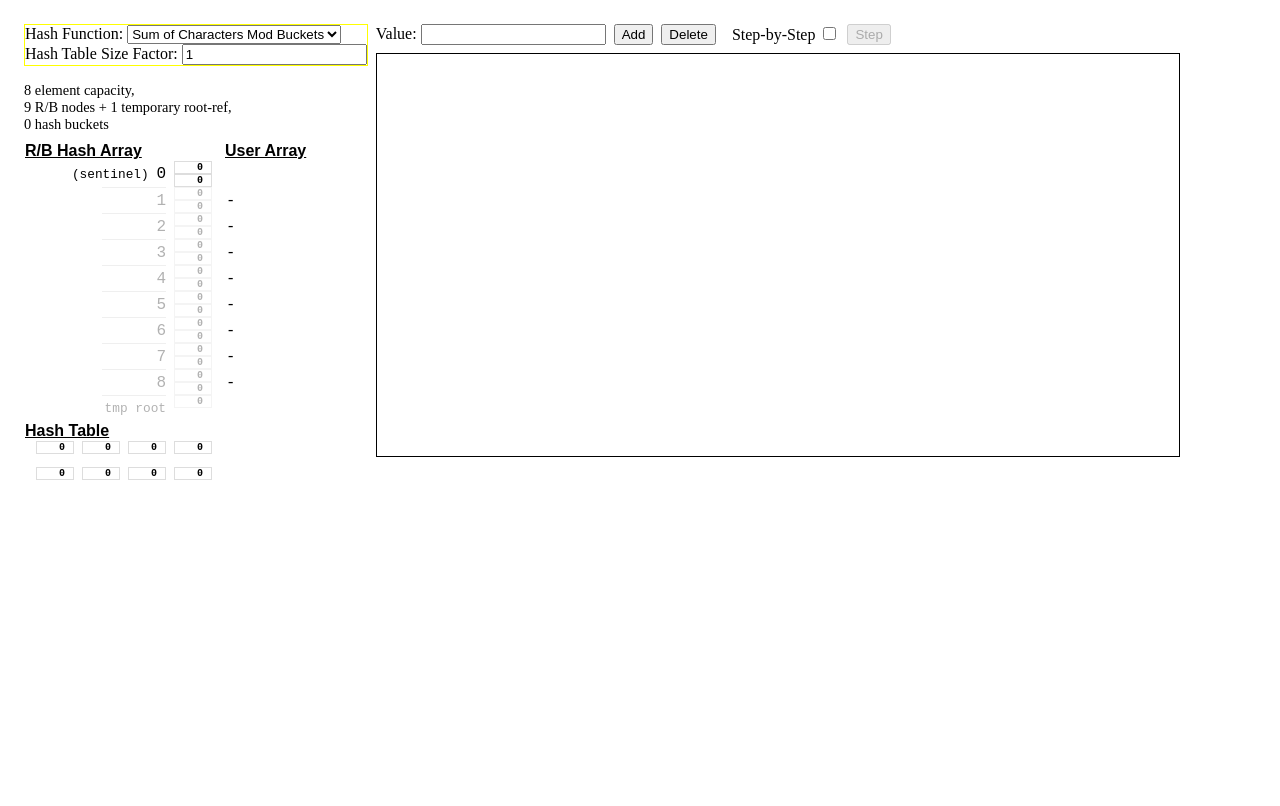
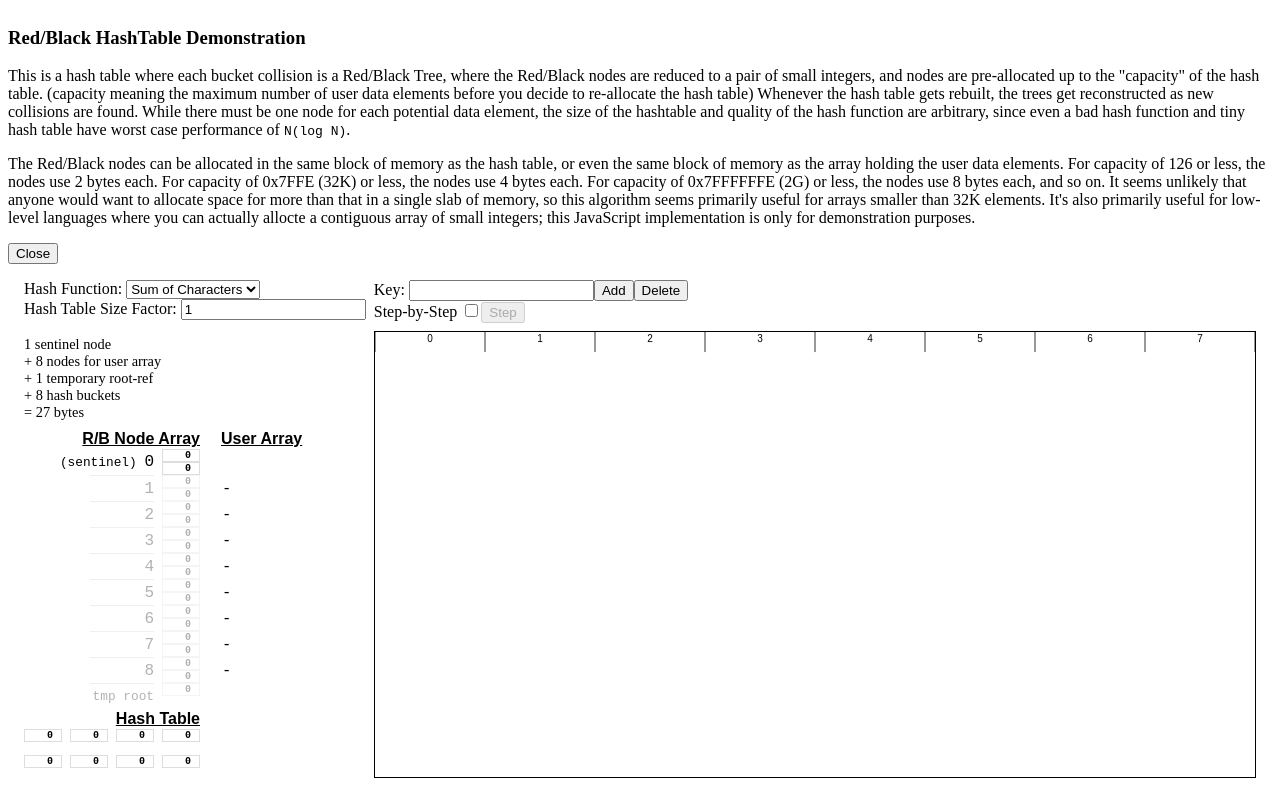
Before and after one commit to nrdvana/RBHash, a Vue app in the folder js_demo/: page / in a window 1280 px wide. Shown: the top 806 px of the page. Built offline with nearby package versions, Linux system fonts and the light colour scheme.

Commit message:
Fix various event watcher problems, and improve rendering

```diff
--- a/js_demo/src/App.vue
+++ b/js_demo/src/App.vue
@@ -1,12 +1,10 @@
 <script setup>
-import { ref } from 'vue'
+import { ref, watch } from 'vue'
 import RBHashArrayView from './component/RBHashArrayView.vue'
 import RBHashVisualizer from './component/RBHashVisualizer.vue'
 import RBHash from './RBHash.js'
 
-const user_array= ref([])
-const rbhash= ref(new RBHash(8, 8))
-
+const show_description= ref(true)
 const hashtable_size_factor= ref(1.0)
 const hash_function= ref('sum')
 const enable_step= ref(false);
@@ -16,11 +14,56 @@ const vis= ref(null);
 
 const messages= ref([]);
 
+const user_array= ref([])
+const rbhash= ref(recreate_rbhash(8))
+
+watch([ hashtable_size_factor, hash_function ], () => {
+   rbhash.value= recreate_rbhash(rbhash.value.capacity)
+});
+
 function hashfunc(str) {
+   if (hash_function.value == 'sum') {
+      let x= 0;
+      for (let i= 0; i < str.length; i++)
+         x += str.codePointAt(i);
+      return x;
+   }
+   if (hash_function.value == 'murmur') {
+      // This is (mostly) MurmurHash32 by Austin Appleby, simplified for JavaScript
+      // https://github.com/aappleby/smhasher/blob/master/src/MurmurHash3.cpp#L94
+      let hash= 0;
+      let bytes= new Array(str.length);
+      for (let i= 0; i < str.length; i++) {
+         let cp= str.codePointAt(i);
+         while (cp) {
+            bytes.push(cp & 0xFF);
+            cp >>= 8;
+         }
+      }
+      while (bytes.length & 3)
+         bytes.push(0);
+      for (let i= 0; i < bytes.length / 4; i++) {
+         let k1= (bytes[i+3] << 24) | (bytes[i+2] << 16)
+            | (bytes[i+1] << 8) | bytes[i];
+         k1 *= 0xcc9e2d51;
+         k1 = (k1 << 15) | (k1 >> 17);
+         k1 *= 0x1b873593;
+         hash ^= k1;
+         hash= (hash << 13) | (hash >> 19);
+         hash= hash * 5 + 0xe6546b64;
+      }
+      hash ^= str.length;
+      hash ^= hash >> 16;
+      hash *= 0x85ebca6b;
+      hash ^= hash >> 13;
+      hash *= 0xc2b2ae35;
+      hash ^= hash >> 16;
+      return hash;
+   }
    return 0;
 }
 
-function resize_rbhash(new_capacity) {
+function recreate_rbhash(new_capacity) {
    let n_buckets= parseInt(new_capacity * parseFloat(hashtable_size_factor.value));
    let new_rbh= new RBHash(new_capacity, n_buckets);
    new_rbh.batch_insert(
@@ -28,7 +71,7 @@ function resize_rbhash(new_capacity) {
       (i) => hashfunc(user_array.value[i-1]),
       (i,j) => user_array.value[i-1].localeCompare(user_array.value[j-1])
    )
-   rbhash.value= new_rbh
+   return new_rbh;
 }
 
 let step_promise;
@@ -58,7 +101,7 @@ async function add_value() {
    try {
       let value= next_key.value;
       if (user_array.value.length >= rbhash.value.capacity)
-         resize_rbhash(rbhash.value.capacity? rbhash.value.capacity*2 : 16);
+         rbhash.value= recreate_rbhash(rbhash.value.capacity? rbhash.value.capacity*2 : 16);
       let ins_found= await rbhash.value.insert(
          user_array.value.length+1,
          hashfunc(value),
@@ -80,35 +123,61 @@ async function add_value() {
 function delete_value(value) {
 }
 
-resize_rbhash(8);
 </script>
 
 <template>
+   <h3>Red/Black HashTable Demonstration</h3>
+   <div :class="'description' + (show_description? '' : ' collapse')">
+      <p>This is a hash table where each bucket collision is a Red/Black Tree, where the Red/Black
+      nodes are reduced to a pair of small integers, and nodes are pre-allocated up to
+      the "capacity" of the hash table.  (capacity meaning the maximum number of user
+      data elements before you decide to re-allocate the hash table)
+      Whenever the hash table gets rebuilt, the trees get reconstructed as new collisions
+      are found.  While there must be one node for each potential data element, the size of the
+      hashtable and quality of the hash function are arbitrary, since even a bad hash function
+      and tiny hash table have worst case performance of <code>N(log N)</code>.
+      </p>
+      <p>The Red/Black nodes can be allocated in the same block of memory as the hash
+      table, or even the same block of memory as the array holding the user data elements.
+      For capacity of 126 or less, the nodes use 2 bytes each.  For capacity of 0x7FFE (32K)
+      or less, the nodes use 4 bytes each.  For capacity of 0x7FFFFFFE (2G) or less, the nodes
+      use 8 bytes each, and so on.  It seems unlikely that anyone would want to allocate
+      space for more than that in a single slab of memory, so this algorithm seems primarily
+      useful for arrays smaller than 32K elements.  It's also primarily useful for low-level
+      languages where you can actually allocte a contiguous array of small integers; this
+      JavaScript implementation is only for demonstration purposes.
+      </p>
+      <button @click="show_description=false">Close</button>
+   </div>
    <div class="app">
-      <div>
+      <div style="flex-grow: 0">
          <div class="config">
             <label>Hash Function:
-               <select name="hash_function">
-               <option value="sum">Sum of Characters Mod Buckets</option>
+               <select name="hash_function" v-model="hash_function">
+               <option value="murmur">MurmurHash32</option>
+               <option value="sum">Sum of Characters</option>
+               <option value="zero">The Number Zero</option>
                </select>
             </label>
             <label>Hash Table Size Factor:
                <input name="hashtable_size_factor" type="text" pattern="[0-9]*(\.?[0-9]+)"
-                  v-model="hashtable_size_factor" @keyup.enter="resize_rbhash(rbhash.capacity)">
+                  v-model="hashtable_size_factor" @keyup.enter="rbhash= recreate_rbhash(rbhash.capacity)">
             </label>
          </div>
          <RBHashArrayView :rbhash=rbhash :user_array=user_array />
       </div>
-      <div>
-         <div class="control">
-            <label>Value: <input name="value" :disabled="op_in_progress" v-model="next_key" @keyup.enter="add_value()" /></label>
+      <div style="flex-grow: 1">
+         <div>
+            <label>Key: <input name="value" :disabled="op_in_progress" v-model="next_key" @keyup.enter="add_value()" /></label>
             <button type="button" :disabled="op_in_progress" @click="add_value()">Add</button>
             <button type="button" :disabled="op_in_progress" @click="delete_value()">Delete</button>
             <br>
             <label>Step-by-Step <input type="checkbox" v-model="enable_step"></label>
             <button type="button" @click="step()" :disabled="!enable_step">Step</button>
          </div>
-         <RBHashVisualizer ref="vis" :rbhash=rbhash :user_array=user_array />
+         <div style="border: 1px solid black">
+            <RBHashVisualizer ref="vis" :rbhash=rbhash :user_array=user_array />
+         </div>
          <div>
             <div v-for="line in messages">{{ line }}</div>
          </div>
@@ -117,6 +186,7 @@ resize_rbhash(8);
 </template>
 
 <style scoped>
+.description.collapse { display: none; }
 .app {
    min-width: 800px;
    margin: 0 auto;
@@ -134,7 +204,6 @@ resize_rbhash(8);
 .config {
    display: flex;
    flex-direction: column;
-   border: 1px solid yellow;
 }
 .control {
    display: flex; gap: 8px;
--- a/js_demo/src/RBHash.js
+++ b/js_demo/src/RBHash.js
@@ -16,7 +16,7 @@ export default class RBHash {
       let bucket= hash_code % this.n_buckets;
       let bucket_ofs= this.table_ofs + bucket;
       let state= {
-         message: ["Hash code "+hash_code+" % "+this.n_buckets+" = "+bucket],
+         message: ["Hash code "+hash_code+" mod "+this.n_buckets+" = "+bucket],
          highlight: { [bucket_ofs]: 'test' },
          newnode_at: bucket_ofs
       };
--- a/js_demo/src/component/RBHashArrayView.vue
+++ b/js_demo/src/component/RBHashArrayView.vue
@@ -28,12 +28,14 @@ function bucket(i) {
 <template>
 <table>
 <caption>
-   {{ rbhash.capacity }} element capacity,<br>
-   {{ rbhash.capacity+1 }} R/B nodes + 1 temporary root-ref,<br>
-   {{ (rbhash.array.length - (rbhash.capacity*3+3)) }} hash buckets<br>
+   1 sentinel node<br>
+   + {{ rbhash.capacity }} nodes for user array<br>
+   + 1 temporary root-ref<br>
+   + {{ rbhash.array.length - rbhash.table_ofs }} hash buckets<br>
+   = {{ rbhash.array.length * ( rbhash.array.length <= 0x7E? 1 : rbhash.array.length <= 0x7FFE? 2 : 4 ) }} bytes
 </caption>
 <tr>
-   <th>R/B Hash Array</th>
+   <th>R/B Node Array</th>
    <th>User Array</th>
 </tr>
 <tr class="first-data-row">
@@ -74,7 +76,7 @@ function bucket(i) {
    </td>
    <td class="user-el blank">&nbsp;</td>
 </tr>
-<tr><th colspan=2>Hash Table</th></tr>
+<tr><th>Hash Table</th></tr>
 <tr v-for="i in parseInt((n_buckets() + 3)/4)">
    <td class="bucket">
       <template v-for="j in 4">
@@ -92,7 +94,8 @@ function bucket(i) {
 table { border-collapse: collapse; width: auto; min-width: 200px; width: 200px; }
 caption { text-align: left; padding: 8px 0; font-size: 90%; }
 th { text-align: left; min-width: 8em; font-family: sans-serif; text-decoration: underline; }
-td { padding: 0 12px; }
+th:first-child { text-align: right; padding-right: 20px; }
+td:first-child { padding: 0 20px 0 0; }
 td.blank { visibility: hidden; }
 .user-el { width: auto; padding: 4px; }
 .node, .bucket {
--- a/js_demo/src/component/RBHashVisualizer.vue
+++ b/js_demo/src/component/RBHashVisualizer.vue
@@ -1,5 +1,5 @@
 <script setup>
-import { ref, onMounted } from 'vue'
+import { ref, watch, onMounted } from 'vue'
 
 const props= defineProps({
    rbhash: Object,
@@ -80,26 +80,59 @@ function render_subtree(layout, node, x, y, ctx) {
 }
 
 function render_layout(layout, ctx, canvas_width) {
-   let empty_bucket_count= layout.n_buckets - Object.keys(layout.table).length
-   let empty_bucket_dx= 3
    let node_dx= layout.node_dx
-   // widen empty buckets to use space not used by nodes
-   if (layout.node_width_sum * props.node_size + empty_bucket_count * empty_bucket_dx < canvas_width)
-      empty_bucket_dx= (canvas_width - layout.node_width_sum * node_dx) / empty_bucket_count;
+   // make a list of the widest buckets
+   let widest= Object.values(layout.table)
+      .map((bucket) => bucket.node.width * node_dx)
+      .sort()
+   let widest_sum= widest.reduce((ret, cur) => ret + cur, 0);
+   let standard_bucket_count= layout.n_buckets - widest.length
+   let standard_bucket_dx;
+   // Does the minimal width of all the nodes occupy all the space?
+   if (widest_sum >= canvas_width) {
+      standard_bucket_dx= 3
+   } else {
+      // for each small node, can we make all buckets at least this large without running out of room?
+      while (widest.length && (widest_sum - widest[0]) + (widest[0] * standard_bucket_count) <= canvas_width) {
+         console.log(widest_sum, widest.concat([]), standard_bucket_count)
+         // convert least-wide to a standard bucket width
+         widest_sum -= widest[0]
+         widest.shift();
+         standard_bucket_count++
+      }
+         console.log(widest_sum, widest.concat([]), standard_bucket_count)
+      // divide remaiing space among the standard buckets
+      standard_bucket_dx= (canvas_width - widest_sum) / standard_bucket_count;
+   }
    // render each filled bucket, first rendering the empty buckets to the left.
    let x= 0
-   let last_b= -1
-   Object.keys(layout.table).sort((a,b) => parseInt(a) < parseInt(b)).forEach((b) => {
-      // render buckets last_b+1 .. b-1
+   for (let b= 0; b < layout.n_buckets; b++) {
+      // bucket left edge
       ctx.lineWidth= 1
       ctx.strokeStyle= '#333'
-      for (let i= last_b+1; i < b; i++) {
-         x += empty_bucket_dx
-         ctx.beginPath(); ctx.moveTo(x, 0); ctx.lineTo(x, 10); ctx.stroke();
+      ctx.beginPath(); ctx.moveTo(x, 0); ctx.lineTo(x, 20); ctx.stroke();
+      let dx;
+      // bucket tree
+      if (layout.table[b]) {
+         let node= layout.table[b].node
+         let tree_dx= node_dx * node.width
+         dx= Math.max(tree_dx, standard_bucket_dx)
+         render_subtree(layout, node, x + (dx - tree_dx)/2, 15, ctx)
+      } else {
+         dx= standard_bucket_dx
       }
-      // render tree
-      render_subtree(layout, layout.table[b].node, x, 10, ctx);
-   });
+      // bucket label, if room
+      if (dx > 15) {
+         ctx.textAlign = 'center'
+         ctx.textBaseline = 'top'
+         ctx.fillText(b, x + dx/2, 2)
+      }
+      x += dx
+   }
+   // bucket right edge
+   ctx.lineWidth= 1
+   ctx.strokeStyle= '#333'
+   ctx.beginPath(); ctx.moveTo(x, 0); ctx.lineTo(x, 20); ctx.stroke();
 }
 
 const canvas= ref(null);
@@ -116,6 +149,7 @@ function render() {
    render_layout(new_layout, ctx, canvas.value.width)
 }
 onMounted(render)
+watch(() => props.rbhash, render)
 
 defineExpose({
    render: render
@@ -129,5 +163,5 @@ defineExpose({
 </template>
 
 <style scoped>
-canvas { border: 1px solid black; min-width: 600px; min-height: 400px; }
+canvas { border: none; min-width: 600px; min-height: 400px; width: 100%; }
 </style>
```
Also changed, not shown: js_demo/index.html (indentation only).
